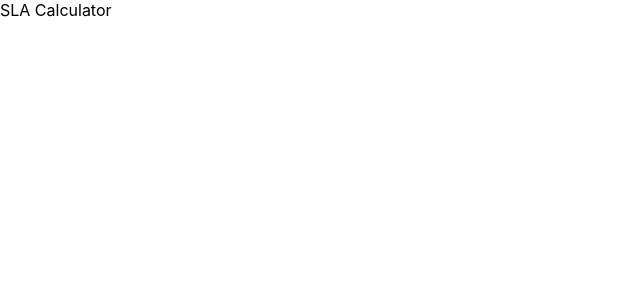
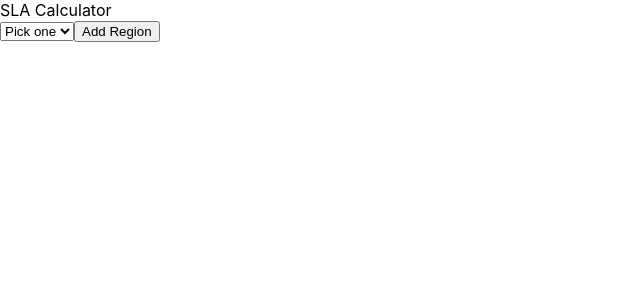
Before and after one commit to mick-roper/sla-calculator, a React (Create React App) app: page / in a window 1280 px wide. Shown: the top 300 px of the page, without its empty margins (0-640 px from the left). Built offline with nearby package versions, Linux system fonts and the light colour scheme.

Commit message:
started adding some functionality

```diff
--- a/src/App.js
+++ b/src/App.js
@@ -1,4 +1,5 @@
 import React from 'react';
+import { Calculator } from  './calculator'
 
 import './App.css';
 
@@ -6,6 +7,7 @@ const App = () => (<div>
   <div>
     <span>SLA Calculator</span>
   </div>
+  <Calculator />
 </div>)
 
 export default App
--- /dev/null
+++ b/src/availability.json
@@ -0,0 +1,7 @@
+{
+  "aws": {
+    "lambda": 0.999,
+    "ecs": 0.999,
+    "rds-aurora": 0.999
+  }
+}
--- /dev/null
+++ b/src/calculator.js
@@ -0,0 +1,22 @@
+import React from 'react'
+
+import Availability from './availability.json'
+
+const regions = []
+
+let cloudAvailability = {}
+
+export const Calculator = () => (<div>
+  <div className="picker">
+    <select onChange={e => cloudAvailability = Availability[e.target.value]}>
+      <option>Pick one</option>
+      <option>aws</option>
+    </select>
+
+    {
+      Object.keys(cloudAvailability).forEach((k, i) => (<span key={i}>{k}</span>))
+    }
+
+    <button onClick={() => { regions.push({  }) }} >Add Region</button>
+  </div>
+</div>)
```
